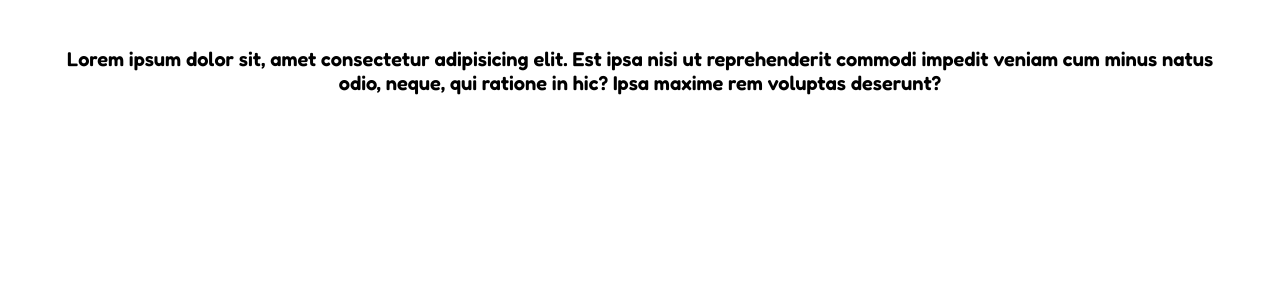
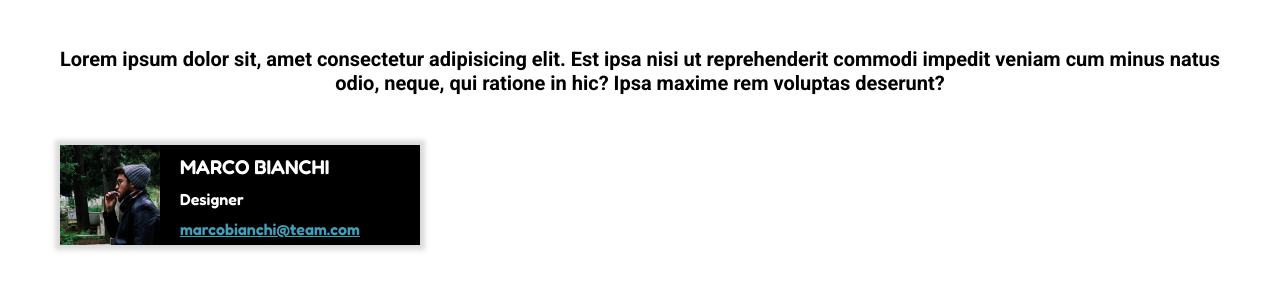
Before and after one commit to MatteoGrigoletto/html-css-float-cards, a plain HTML site: page index.html in a window 1280 px wide. Shown: the part 101-390 px from the top of the page. Drawn offline with Linux system fonts and the light colour scheme.

Commit message:
aggiunto-Primo-Banner

```diff
--- a/css/style.css
+++ b/css/style.css
@@ -34,3 +34,39 @@ h1{
     font-size: 20px;
     margin: 0 20px;
 }
+.introduction{
+    font-family: 'Roboto', sans-serif;
+}
+/*---------
+sezione banner
+---------*/
+.player-box{
+    width: calc(100%/3 - 40px);
+    background-color: black;
+    color: wheat;
+    float: left;
+    margin: 50px 20px ;
+    box-shadow: 0 0 5px 5px rgb(219, 218, 218);
+}
+.photo{
+    width: 100px;
+    height: 100px;
+    float:left;
+}
+.worker-description{
+    width: calc(100% - 100px);
+    padding-left: 20px;
+    float: left;
+    color: white;
+}
+.space .programmer-name{
+    padding-top: 10px;
+    font-size: 20px;
+}
+.space .job{
+    padding-bottom: 10px;
+    padding-top: 10px;
+}
+.space .blue-color{
+    color: #419fb9;
+}
--- a/index.html
+++ b/index.html
@@ -17,9 +17,21 @@
         <div>
             <h1>Meet Our Team</h1>
         </div>
-        <div>
-            <p class="center">Lorem ipsum dolor sit, amet consectetur adipisicing elit. Est ipsa nisi ut reprehenderit commodi impedit veniam cum minus natus odio, neque, qui ratione in hic? Ipsa maxime rem voluptas deserunt?</p>
+        <div class="introduction center">
+            <p>Lorem ipsum dolor sit, amet consectetur adipisicing elit. Est ipsa nisi ut reprehenderit commodi impedit veniam cum minus natus odio, neque, qui ratione in hic? Ipsa maxime rem voluptas deserunt?</p>
         </div>
     </section>
+    <section class="container clearfix">
+        <div class="player-box clearfix">
+            <img class="photo" src="img/male1.png" alt="">
+            <div class="worker-description clearfix space">
+                <h3 class="programmer-name">MARCO BIANCHI</h3>
+                <p class="job">Designer</p>
+                <a class="blue-color" href="mailto:marcobianchi@team.com">marcobianchi@team.com</a>
+            </div>
+
+
+
+
 </body>
 </html>
```
